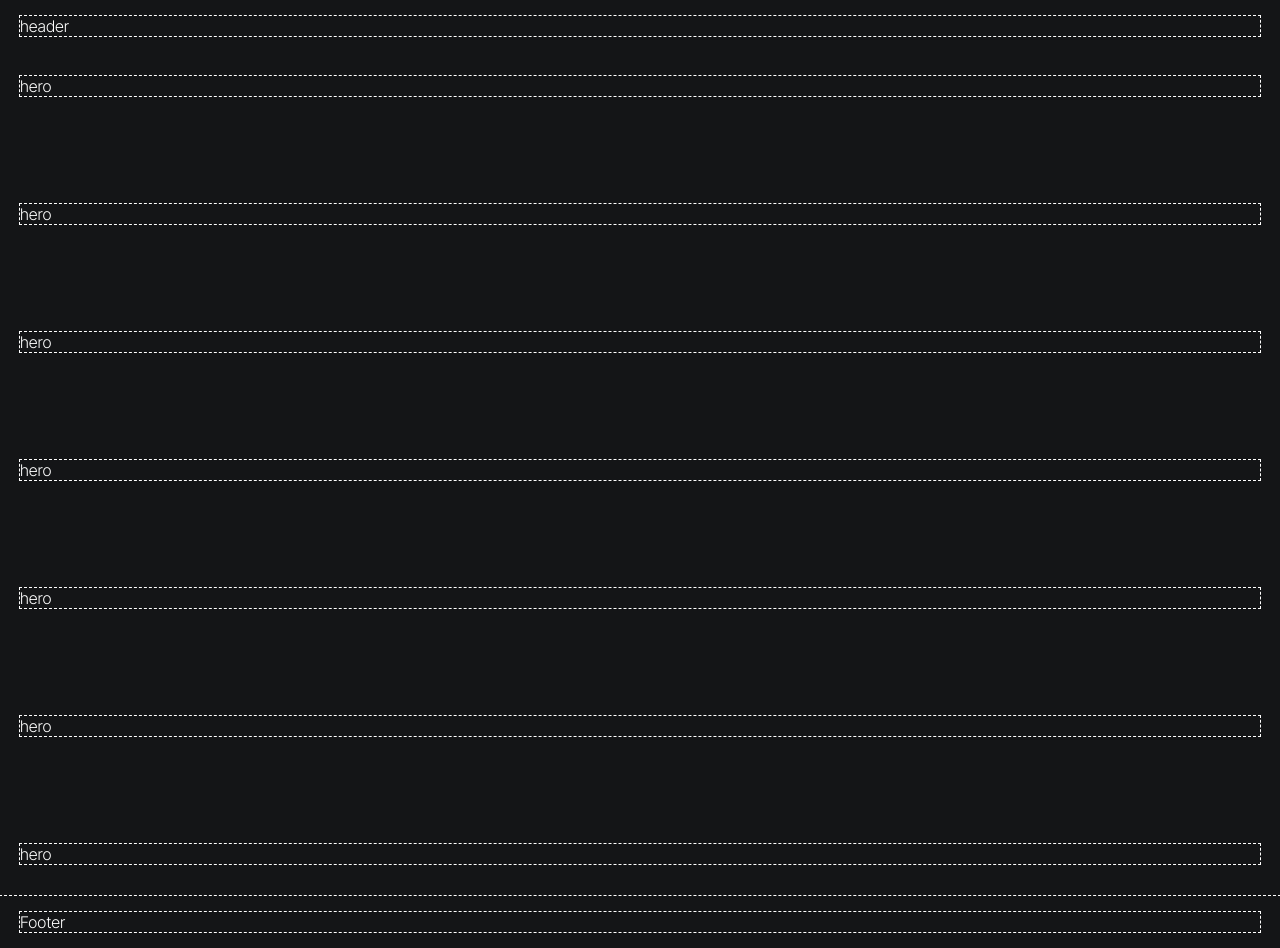
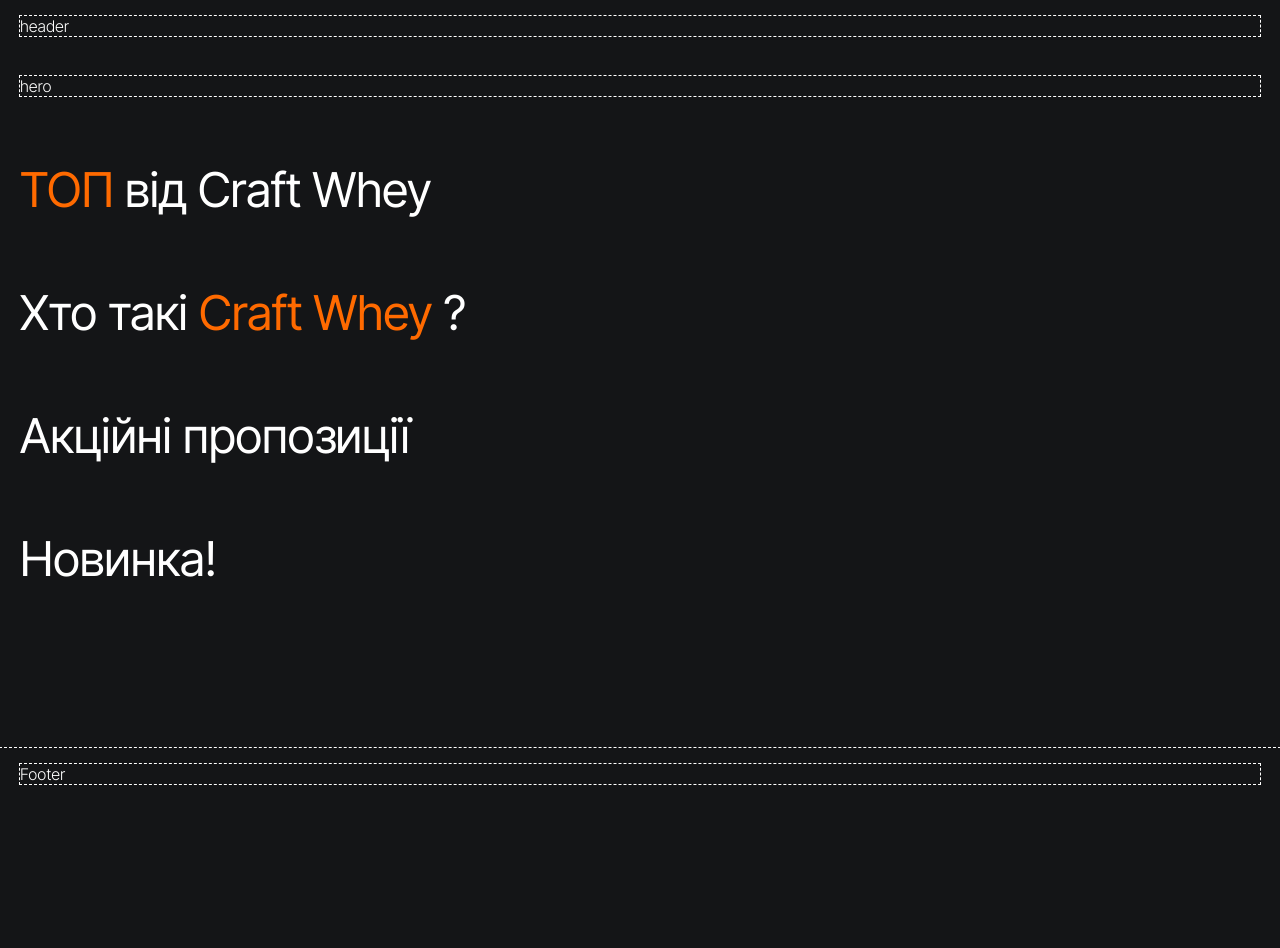
Before and after one commit to VolodymyrCW/craftwhey, a Next.js app: page / in a window 1280 px wide. After the commit the page ends 800 px from the top, so only its background shows below. Built offline with nearby package versions, Linux system fonts and the light colour scheme.

Commit message:
addHomeSections

```diff
--- a/src/app/_variables.scss
+++ b/src/app/_variables.scss
@@ -49,6 +49,21 @@
   }
 }
 
+@mixin sectionTitle {
+  font-size: 28px;
+  font-weight: 400;
+
+  & span {
+    color: $primary900;
+  }
+  @media screen and (min-width: $tablet) {
+    font-size: 48px;
+  }
+  @media screen and (min-width: $desktop) {
+    font-size: 62px;
+  }
+}
+
 // example Hero.module.scss:
 //
 // .section {
--- a/src/app/page.js
+++ b/src/app/page.js
@@ -1,15 +1,17 @@
+import About from "@/sections/about/About";
 import Hero from "@/sections/hero/Hero";
+import NewProducts from "@/sections/newProducts/NewProducts";
+import SpecialOffers from "@/sections/specialOffers/SpecialOffers";
+import TopProducts from "@/sections/topProducts/TopProducts";
 
 export default function Home() {
   return (
     <>
       <Hero />
-      <Hero />
-      <Hero />
-      <Hero />
-      <Hero />
-      <Hero />
-      <Hero />
+      <TopProducts />
+      <About />
+      <SpecialOffers />
+      <NewProducts />
     </>
   );
 }
--- /dev/null
+++ b/src/sections/about/About.jsx
@@ -0,0 +1,16 @@
+import React from "react";
+import styles from "./About.module.scss";
+
+const About = () => {
+  return (
+    <section>
+      <div className={`container`}>
+        <h2 className={styles.title}>
+          Хто такі <span>Craft Whey</span> ?
+        </h2>
+      </div>
+    </section>
+  );
+};
+
+export default About;
--- /dev/null
+++ b/src/sections/about/About.module.scss
@@ -0,0 +1,5 @@
+@import "../../app/variables";
+
+.title {
+  @include sectionTitle;
+}
--- /dev/null
+++ b/src/sections/newProducts/NewProducts.jsx
@@ -0,0 +1,14 @@
+import React from "react";
+import styles from "./NewProducts.module.scss";
+
+const NewProducts = () => {
+  return (
+    <section>
+      <div className={`container`}>
+        <h2 className={styles.title}>Новинка!</h2>
+      </div>
+    </section>
+  );
+};
+
+export default NewProducts;
--- /dev/null
+++ b/src/sections/newProducts/NewProducts.module.scss
@@ -0,0 +1,5 @@
+@import "../../app/variables";
+
+.title {
+  @include sectionTitle;
+}
--- /dev/null
+++ b/src/sections/specialOffers/SpecialOffers.jsx
@@ -0,0 +1,14 @@
+import React from "react";
+import styles from "./SpecialOffers.module.scss";
+
+const SpecialOffers = () => {
+  return (
+    <section>
+      <div className={`container`}>
+        <h2 className={styles.title}>Акційні пропозиції</h2>
+      </div>
+    </section>
+  );
+};
+
+export default SpecialOffers;
--- /dev/null
+++ b/src/sections/specialOffers/SpecialOffers.module.scss
@@ -0,0 +1,5 @@
+@import "../../app/variables";
+
+.title {
+  @include sectionTitle;
+}
--- /dev/null
+++ b/src/sections/topProducts/TopProducts.jsx
@@ -0,0 +1,16 @@
+import React from "react";
+import styles from "./TopProducts.module.scss";
+
+const TopProducts = () => {
+  return (
+    <section>
+      <div className={`container`}>
+        <h2 className={styles.title}>
+          <span>ТОП</span> від Craft Whey
+        </h2>
+      </div>
+    </section>
+  );
+};
+
+export default TopProducts;
--- /dev/null
+++ b/src/sections/topProducts/TopProducts.module.scss
@@ -0,0 +1,5 @@
+@import "../../app/variables";
+
+.title {
+  @include sectionTitle;
+}
```
